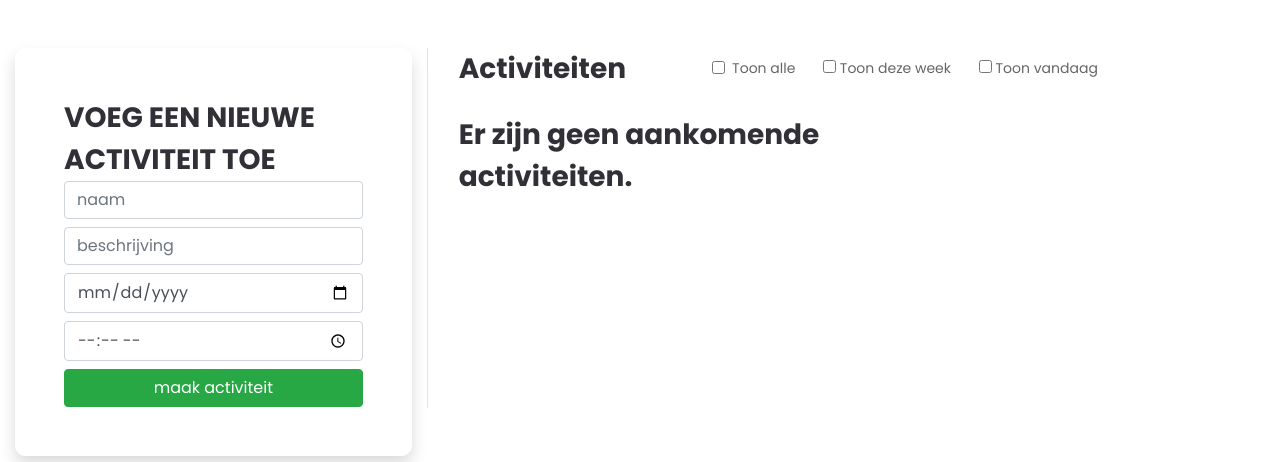
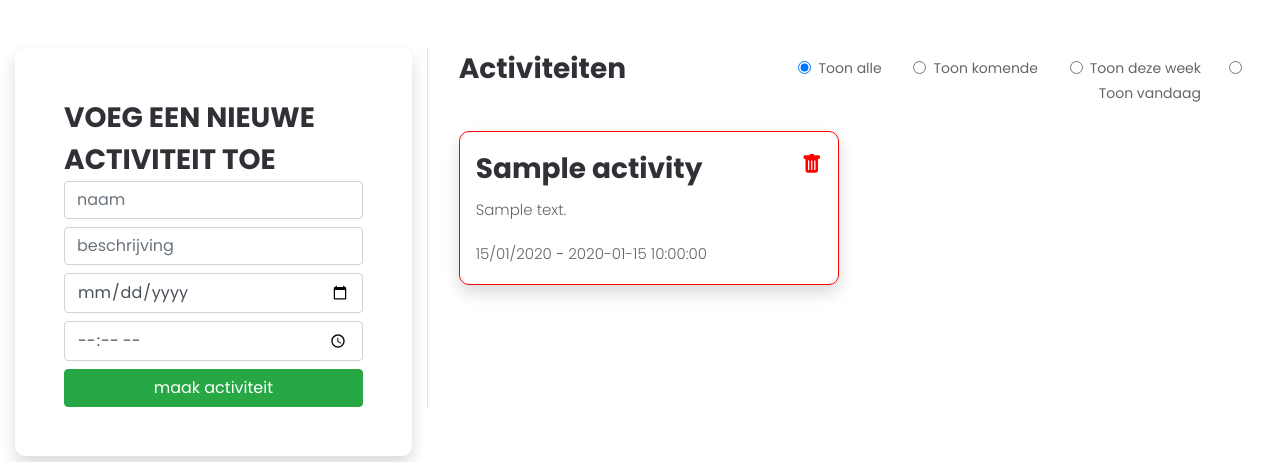
Before and after one commit to tm-robbedecroo/seniorencentrum-OLV, a PHP site: page /view/admin/activiteiten.php in a window 1280 px wide. Shown: the part 120-582 px from the top of the page. Run offline with PHP 8.4, Linux system fonts and the light colour scheme; the visitor is signed in with stand-in values (Sample User, id 1); tables that the repository leaves empty or names only in its code hold one stand-in row (values such as "Sample post"); some libraries are stand-ins or nearby versions.

Commit message:
Filters gupdated

```diff
--- a/view/admin/activiteiten.php
+++ b/view/admin/activiteiten.php
@@ -53,13 +53,15 @@ if(!isset($_SESSION["username"])){ header("Location: index.php"); }
                     <div class="col-md-4">
                         <h1 class="highest_text">Activiteiten</h1>
                     </div>
-                    <form method="post" action="activiteiten.php" class="col-md-8 pt-2">
-                        <input type="checkbox" name="showAll" id="show-all" class="form-check-input" onchange="this.form.submit()" <?php echo isset($_POST["showAll"]) ? "checked" : "" ?>>
-                        <label for="show-all" class="form-check-label">Toon alle</label>
-                        <input type="checkbox" name="showWeek" id="show-week" class="form-check-inut ml-4" onchange="this.form.submit()" <?php echo isset($_POST["showWeek"]) ? "checked" : "" ?>>
-                        <label for="show-week" class="form-check-label">Toon deze week</label>
-                        <input type="checkbox" name="showDay" id="show-day" class="form-check-inut ml-4" onchange="this.form.submit()" <?php echo isset($_POST["showDay"]) ? "checked" : "" ?>>
-                        <label for="show-day" class="form-check-label">Toon vandaag</label>
+                    <form method="post" action="activiteiten.php" class="col-md-8 pt-2 text-right">
+                        <input type="radio" name="filter" id="show-all" class="form-check-input" value="all" onchange="this.form.submit()" <?php echo !isset($_POST["filter"]) || $_POST["filter"] == "all" ? "checked" : "" ?>>
+                        <label for="show-all" class="form-check-label mr-5">Toon alle</label>
+                        <input type="radio" name="filter" id="show-upcoming" class="form-check-input" value="upcoming" onchange="this.form.submit()" <?php echo isset($_POST["filter"]) && $_POST["filter"] == "upcoming" ? "checked" : "" ?>>
+                        <label for="show-upcoming" class="form-check-label mr-5">Toon komende</label>
+                        <input type="radio" name="filter" id="show-week" class="form-check-input" value="week" onchange="this.form.submit()" <?php echo isset($_POST["filter"]) && $_POST["filter"] == "week" ? "checked" : "" ?>>
+                        <label for="show-week" class="form-check-label mr-5">Toon deze week</label>
+                        <input type="radio" name="filter" id="show-day" class="form-check-input" value="day" onchange="this.form.submit()" <?php echo isset($_POST["filter"]) && $_POST["filter"] == "day" ? "checked" : "" ?>>
+                        <label for="show-day" class="form-check-label mr-5">Toon vandaag</label>
                     </form>
                 </div>
 
@@ -67,9 +69,27 @@ if(!isset($_SESSION["username"])){ header("Location: index.php"); }
 
                     <?php
 
-                    $qry = isset($_POST["showAll"]) ? "SELECT * FROM tbl_activities ORDER BY date ASC" : "SELECT * FROM tbl_activities WHERE date >= '".date("Y-m-d")."' ORDER BY date DESC";
-                    $qry = isset($_POST["showWeek"]) ? "SELECT * FROM tbl_activities WHERE date >= '".date("Y-m-d")."' AND date <= '".date("Y-m-d", strtotime("next sunday"))."' ORDER BY date DESC" : $qry;
-                    $qry = isset($_POST["showDay"]) ? "SELECT * FROM tbl_activities WHERE date LIKE '".date("Y-m-d")."' ORDER BY date DESC" : $qry;
+                    $qry = "SELECT * FROM tbl_activities ORDER BY date ASC, time ASC";
+
+                    if(isset($_POST["filter"])){
+                        $filter = $_POST["filter"];
+
+                        switch($filter) {
+                            case "upcoming":
+                                $qry = "SELECT * FROM tbl_activities WHERE date >= '".date("Y-m-d")."' ORDER BY date DESC, time ASC;";
+                                break;
+                            case "week":
+                                $qry = "SELECT * FROM tbl_activities WHERE date >= '".date("Y-m-d")."' AND date <= '".date("Y-m-d", strtotime("next sunday"))."' ORDER BY date DESC, time ASC;";
+                                break;
+                            case "day":
+                                $qry = "SELECT * FROM tbl_activities WHERE date LIKE '".date("Y-m-d")."' ORDER BY time ASC;";
+                                break;
+                            default:
+                                $qry = "SELECT * FROM tbl_activities ORDER BY date ASC, time ASC";
+                                break;
+                        }
+                    }
+
                     $result = $conn->query($qry);
 
                     if($result->num_rows > 0){
--- a/view/admin/css/style.css
+++ b/view/admin/css/style.css
@@ -30,7 +30,7 @@
 }
 
 .activity-item h1 {
-    width: max-content;
+    max-width: 100%;
     display: block;
 }
 
@@ -44,4 +44,5 @@
     right: 2rem;
     font-size: 20px;
     color: red;
+    z-index: 9999 !important;
 }
--- a/view/admin/index.php
+++ b/view/admin/index.php
@@ -34,6 +34,8 @@
             background-color: #67BB87;
             border-color: #67BB87;
             color: #fff;
+            border-top-right-radius: 0;
+            border-bottom-right-radius: 0;
         }
         .login-container .input-group-text i {
             color: #fff;
--- a/view/index.php
+++ b/view/index.php
@@ -429,7 +429,8 @@
             AOS.init({
                 duration: 1000,
                 offset: 100,
-                once: true
+                once: true,
+                delay: 0
             });
 
             $(".activity-carousel").owlCarousel({
```
